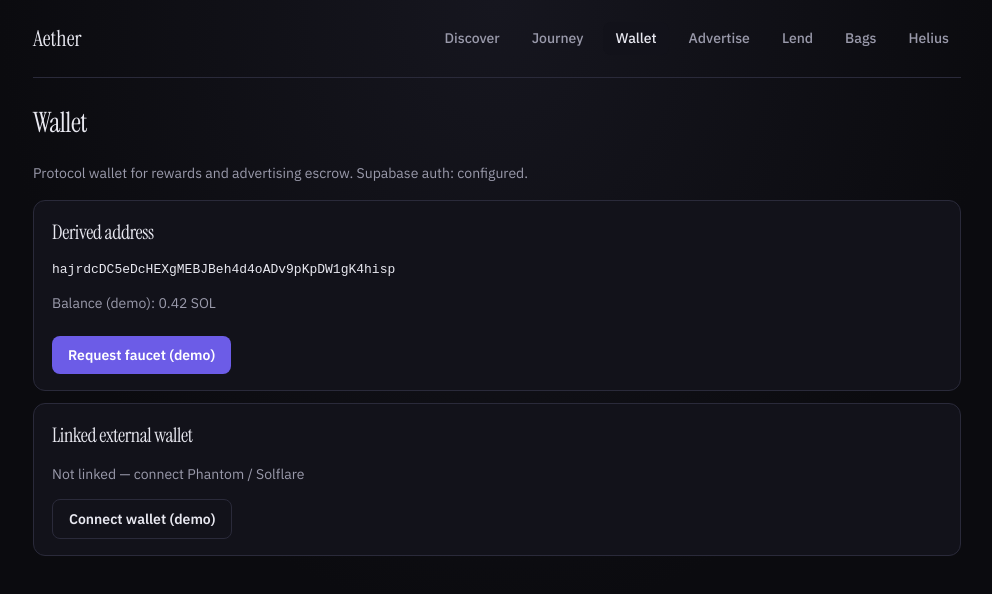
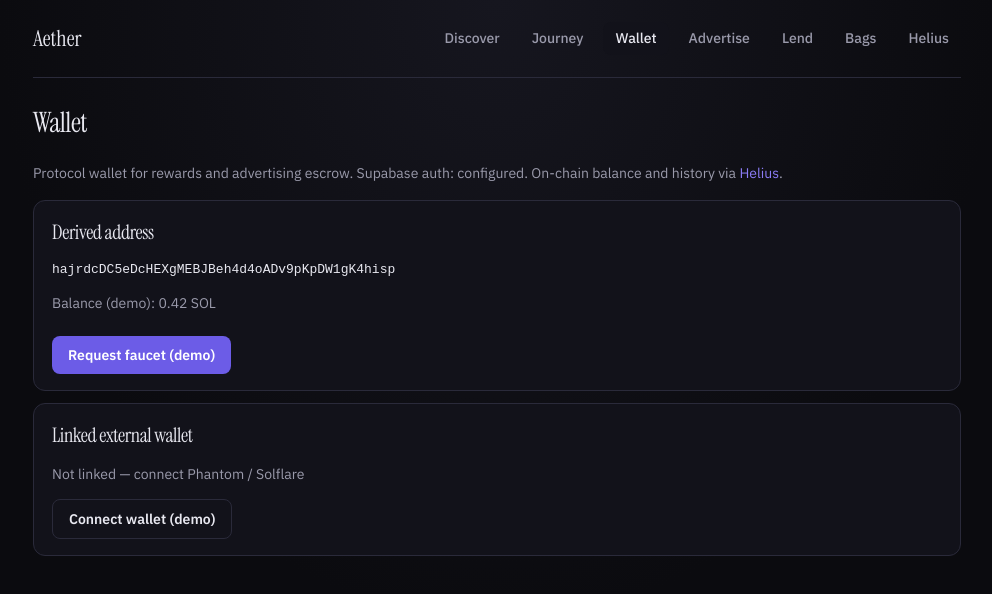
Before and after one commit to btcdecky-cmd/aether-protocol, a React (Vite) app: page /wallet in a window 1280 px wide. Shown: the top 594 px of the page, without its empty margins (143-1135 px from the left). Built offline with nearby package versions, Linux system fonts and the light colour scheme; no server answers.

Commit message:
docs: README Helius section; Wallet links to /helius

```diff
--- a/src/routes/WalletPage.tsx
+++ b/src/routes/WalletPage.tsx
@@ -1,4 +1,5 @@
 import { useState } from "react";
+import { Link } from "react-router-dom";
 import { supabaseConfigured } from "../lib/supabase";
 
 function demoPubkey(seed: string) {
@@ -23,6 +24,7 @@
       <p className="muted">
         Protocol wallet for rewards and advertising escrow. Supabase auth:{" "}
         {supabaseConfigured ? "configured" : "placeholder keys (demo mode)"}.
+        On-chain balance and history via <Link to="/helius">Helius</Link>.
       </p>
 
       <div className="card" style={{ marginTop: 16 }}>
--- a/src/vite-env.d.ts
+++ b/src/vite-env.d.ts
@@ -4,6 +4,7 @@
   readonly VITE_SUPABASE_URL: string;
   readonly VITE_SUPABASE_ANON_KEY: string;
   readonly VITE_APP_URL: string;
+  readonly VITE_HELIUS_API_KEY: string;
 }
 
 interface ImportMeta {
```
